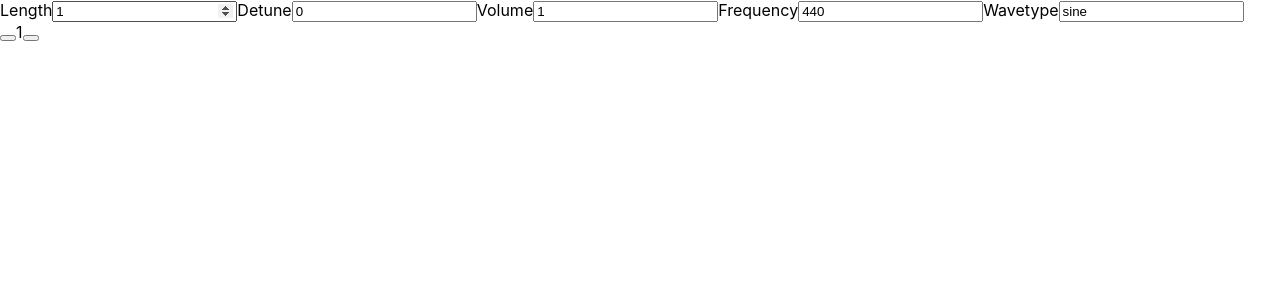
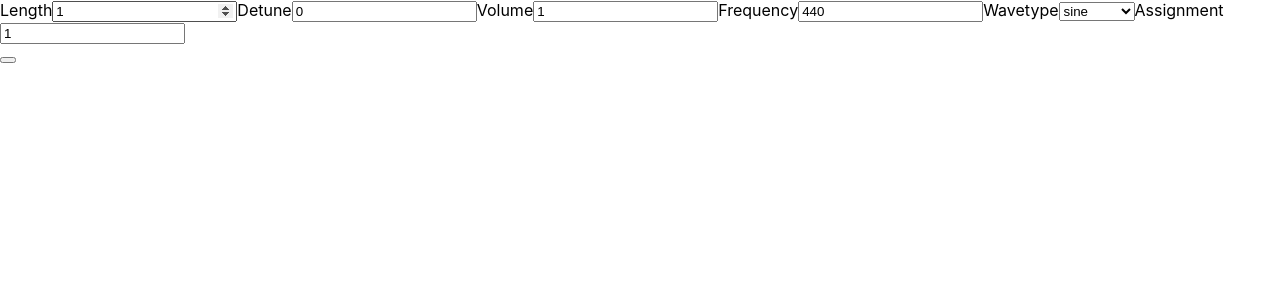
Before and after one commit to jeff-v/react-sampler-synthesizer, a React (Create React App) app: page / in a window 1280 px wide. Shown: the top 300 px of the page. Built offline with nearby package versions, Linux system fonts and the light colour scheme.

Commit message:
getting there slowly but surely

```diff
--- a/package.json
+++ b/package.json
@@ -46,7 +46,6 @@
     "eslint": "^5.16.0",
     "eslint-config-airbnb": "^17.1.1",
     "eslint-plugin-import": "^2.18.2",
-    "eslint-plugin-jsx-a11y": "^6.2.3",
     "eslint-plugin-react": "^7.14.3",
     "redux-devtools-extension": "^2.13.8"
   }
--- a/src/components/create-sample/create-sample.tsx
+++ b/src/components/create-sample/create-sample.tsx
@@ -1,113 +1,55 @@
-import React, { ChangeEvent, useEffect } from 'react'
-import { useSelector, shallowEqual, useDispatch } from 'react-redux'
-import { createSample } from '../../lib/create-sample'
-import { AppState } from '../../types/app-types'
-import { changeGain } from '../../state/actions/app-actions'
-import {
-  changeLength,
-  changeDetune,
-  changeFrequency,
-  changeVolume,
-  changeType
-} from '../../state/actions/sample-actions'
-import { addSample, removeSample } from '../../state/actions/layout-actions'
+import React, { ChangeEvent, useState } from 'react'
+import { useDispatch } from 'react-redux'
+import { SampleParams, SampleController } from '../../types/sample-types'
+import { addSample } from '../../state/actions/layout-actions'
 
 const CreateSample = () => {
   const dispatch = useDispatch()
-  const { length, detune, frequency, volume, type } = useSelector(
-    (state: AppState) => state.sample,
-    shallowEqual
+  const [length, setLength] = useState<SampleParams['length']>(1)
+  const [detune, setDetune] = useState<SampleParams['detune']>(0)
+  const [frequency, setFrequency] = useState<SampleParams['frequency']>(440)
+  const [volume, setVolume] = useState<SampleParams['volume']>(1)
+  const [type, setType] = useState<SampleParams['type']>('sine')
+  const [assignment, setAssignment] = useState<SampleController['assignment']>(
+    1
   )
-  const assignment = useSelector((state: AppState) => state.layout.allSamples)
-    .length
-  const { audioContext, gainNode } = useSelector((state: AppState) => state.app)
 
   function handleLengthChange(event: ChangeEvent<HTMLInputElement>) {
-    dispatch(
-      changeLength({
-        type: 'CHANGE_LENGTH',
-        result: Number(event.currentTarget.value)
-      })
-    )
+    setLength(Number(event.currentTarget.value))
   }
 
   function handleDetuneChange(event: ChangeEvent<HTMLInputElement>) {
-    dispatch(
-      changeDetune({
-        type: 'CHANGE_DETUNE',
-        result: Number(event.currentTarget.value)
-      })
-    )
+    setDetune(Number(event.currentTarget.value))
   }
 
   function handleFrequencyChange(event: ChangeEvent<HTMLInputElement>) {
-    dispatch(
-      changeFrequency({
-        type: 'CHANGE_FREQUENCY',
-        result: Number(event.currentTarget.value)
-      })
-    )
+    setFrequency(Number(event.currentTarget.value))
   }
 
   function handleVolumeChange(event: ChangeEvent<HTMLInputElement>) {
-    dispatch(
-      changeVolume({
-        type: 'CHANGE_VOLUME',
-        result: Number(event.currentTarget.value)
-      })
-    )
+    setVolume(Number(event.currentTarget.value))
   }
 
-  function handleWavetypeChange(event: ChangeEvent<HTMLInputElement>) {
-    dispatch(
-      changeType({ type: 'CHANGE_TYPE', result: event.currentTarget.value })
-    )
+  function handleWavetypeChange(event: ChangeEvent<HTMLSelectElement>) {
+    setType(event.currentTarget.value as SampleParams['type'])
   }
 
-  function createOscillator() {
-    const oscillator = new OscillatorNode(audioContext, {
-      type,
-      detune,
-      frequency
-    })
-    oscillator.connect(gainNode)
-    gainNode.gain.value = volume
-    dispatch(changeGain({ type: 'CHANGE_GAIN', result: gainNode }))
-    return oscillator
+  function handleAssignment(event: ChangeEvent<HTMLInputElement>) {
+    setAssignment(Number(event.currentTarget.value))
   }
 
-  function returnSample(oscillator: OscillatorNode) {
-    return createSample({
-      oscillator,
-      play: () => (
-        oscillator.start(0), setTimeout(() => oscillator.stop, length * 1000)
-      ),
-      volume,
-      assignment
-    })
-  }
-
-  useEffect(() => {
-    dispatch(
-      removeSample({
-        type: 'REMOVE_SAMPLE',
-        result: returnSample(createOscillator())
-      })
-    )
+  function handleSubmit() {
     dispatch(
       addSample({
         type: 'ADD_SAMPLE',
-        result: returnSample(createOscillator())
-      })
-    )
-  }, [])
-
-  function handleSubmit() {
-    const newSample = returnSample(createOscillator())
-    dispatch(
-      addSample({
-        type: 'ADD_SAMPLE',
-        result: newSample
+        result: {
+          assignment,
+          length,
+          detune,
+          frequency,
+          type,
+          volume
+        }
       })
     )
   }
@@ -153,12 +95,16 @@ const CreateSample = () => {
         </label>
         <label>
           Wavetype
-          <input
-            type="text"
-            name="wavetype"
-            value={type}
-            onChange={handleWavetypeChange}
-          />
+          <select value={type} onChange={handleWavetypeChange}>
+            <option value="sine"> sine </option>
+            <option value="square"> square </option>
+            <option value="sawtooth"> sawtooth </option>
+            <option value="triangle"> triangle </option>
+          </select>
+        </label>
+        <label>
+          Assignment
+          <input value={assignment} onChange={handleAssignment} type="number" />
         </label>
       </form>
       <button type="submit" name="submit" onClick={handleSubmit} />
--- a/src/components/sampler-layout/sampler-layout.tsx
+++ b/src/components/sampler-layout/sampler-layout.tsx
@@ -1,48 +1,49 @@
 import React, { useState } from 'react'
 import { useSelector, shallowEqual } from 'react-redux'
 import { AppState } from '../../types/app-types'
-import { SampleController } from '../../types/sample-types'
+import { SampleController, SampleParams } from '../../types/sample-types'
+import { createSample } from '../../lib/create-sample'
 
 const SamplerLayout = () => {
-  const [oscillating, setOscillating] = useState(false)
   const [playing, setPlaying] = useState(false)
+  const [audioContext] = useState(new AudioContext())
   const allSamples = useSelector(
     (state: AppState) => state.layout.allSamples,
     shallowEqual
   )
 
-  const { audioContext } = useSelector((state: AppState) => state.app)
+  function newSample(actionResult: SampleParams) {
+    const { assignment, detune, frequency, length, type, volume } = actionResult
 
-  const { length } = useSelector((state: AppState) => state.sample)
+    const sampleOscillator = new OscillatorNode(audioContext, {
+      detune,
+      frequency,
+      type
+    })
 
-  function handleOscillator(sample: SampleController) {
-    sample.oscillator.start(0)
-    setOscillating(true)
+    const gainNode = audioContext.createGain()
+    sampleOscillator.connect(gainNode)
+    sampleOscillator.start(0)
+
+    return createSample({
+      oscillator: sampleOscillator,
+      play: () => {
+        gainNode.connect(audioContext.destination)
+        return setTimeout(() => gainNode.disconnect(0), length * 1000)
+      },
+      volume,
+      assignment
+    })
   }
 
-  function handlePlaying(sample: SampleController) {
-    if (!oscillating) {
-      handleOscillator(sample)
-    }
-    if (!playing) {
-      setPlaying(true)
-      sample.oscillator.connect(audioContext.destination)
-      setTimeout(() => {
-        if (playing) {
-          sample.oscillator.disconnect(audioContext.destination)
-          setPlaying(false)
-        }
-      }, length * 1000)
-    } else {
-      sample.oscillator.disconnect(audioContext.destination)
-      setPlaying(false)
-    }
-  }
+  const sampleControllers = allSamples.map(sampleParams =>
+    newSample(sampleParams)
+  )
 
-  const sampleLayout = allSamples.map((sample, index) => (
+  const sampleLayout = sampleControllers.map((sample, index) => (
     <span>
       {index + 1}
-      <button type="button" onClick={() => handlePlaying(sample)} />
+      <button type="button" onClick={() => sample.play()} />
     </span>
   ))
   return <>{sampleLayout}</>
--- a/src/lib/create-sample.ts
+++ b/src/lib/create-sample.ts
@@ -1,8 +1,8 @@
 import { SampleController } from '../types/sample-types'
 
 export const createSample = ({
-  oscillator = new AudioContext().createOscillator(),
-  play = () => setTimeout(() => {}, 1),
+  oscillator,
+  play,
   volume,
   assignment
 }: SampleController) => ({
--- a/src/state/actions/layout-actions.ts
+++ b/src/state/actions/layout-actions.ts
@@ -4,6 +4,7 @@ export const ALL_SAMPLES = 'ALL_SAMPLES'
 export const ADD_SAMPLE = 'ADD_SAMPLE'
 export const REMOVE_SAMPLE = 'REMOVE_SAMPLE'
 export const CREATE_NEW_SAMPLE = 'CHANGE_NEW_SAMPLE'
+export const EDIT_SAMPLE = 'EDIT_SAMPLE'
 
 export function allSamples(layoutAction: LayoutAction) {
   return {
@@ -32,3 +33,10 @@ export function createNewSample(layoutAction: LayoutAction) {
     result: layoutAction.result
   }
 }
+
+export function editSample(layoutAction: LayoutAction) {
+  return {
+    type: EDIT_SAMPLE,
+    result: layoutAction.result
+  }
+}
--- a/src/state/reducers/layout-reducer.ts
+++ b/src/state/reducers/layout-reducer.ts
@@ -2,22 +2,13 @@ import {
   ALL_SAMPLES,
   ADD_SAMPLE,
   REMOVE_SAMPLE,
-  CREATE_NEW_SAMPLE
+  CREATE_NEW_SAMPLE,
+  EDIT_SAMPLE
 } from '../actions/layout-actions'
 import { LayoutParams, LayoutAction } from '../../types/layout-types'
-import { createSample } from '../../lib/create-sample'
-
-const oscillator = new AudioContext().createOscillator()
-
-const initialSampleController = createSample({
-  oscillator,
-  play: () => setTimeout(() => oscillator.stop, 1000),
-  volume: 1,
-  assignment: 1
-})
 
 const initialLayoutState: LayoutParams = {
-  allSamples: [initialSampleController]
+  allSamples: []
 }
 
 export default function layoutReducer(
@@ -39,6 +30,10 @@ export default function layoutReducer(
       })
     case CREATE_NEW_SAMPLE:
       return Object.assign({}, state, {})
+    case EDIT_SAMPLE:
+      return Object.assign({}, state, {
+        allSamples: state.allSamples[action.result.assignment] = action.result
+      })
     default:
       return state
   }
--- a/src/state/reducers/sample-reducer.ts
+++ b/src/state/reducers/sample-reducer.ts
@@ -8,12 +8,13 @@ import {
 import { SampleParams, SampleAction } from '../../types/sample-types'
 
 const initialSampleState: SampleParams = {
+  assignment: 1,
+  detune: 0,
+  frequency: 440,
   length: 1,
   source: '',
-  detune: 0,
-  frequency: 440,
-  volume: 1,
-  type: 'sine'
+  type: 'sine',
+  volume: 1
 }
 
 export default function sampleReducer(
--- a/src/types/app-types.ts
+++ b/src/types/app-types.ts
@@ -1,8 +1,8 @@
-import { SampleController, SampleParams } from './sample-types'
+import { SampleParams } from './sample-types'
 
 export interface AppState {
   layout: {
-    allSamples: SampleController[]
+    allSamples: SampleParams[]
   }
   sample: SampleParams
   app: {
--- a/src/types/layout-types.ts
+++ b/src/types/layout-types.ts
@@ -1,10 +1,10 @@
-import { SampleController } from './sample-types'
+import { SampleParams } from './sample-types'
 
 export interface LayoutParams {
-  allSamples: SampleController[]
+  allSamples: SampleParams[]
 }
 
 export interface LayoutAction {
   type: string
-  result: SampleController
+  result: SampleParams
 }
--- a/src/types/sample-types.ts
+++ b/src/types/sample-types.ts
@@ -5,11 +5,12 @@ export interface SampleParams extends OscillatorOptions {
   source?: string
   type: 'sine' | 'square' | 'sawtooth' | 'triangle' | 'custom'
   volume: number
+  assignment: number
 }
 
 export interface SampleController {
   oscillator: OscillatorNode
-  play: () => NodeJS.Timeout
+  play: () => void
   volume: number
   assignment: number
 }
--- a/tsconfig.json
+++ b/tsconfig.json
@@ -4,7 +4,6 @@
     "esModuleInterop": true,
     "outDir": "./dist/",
     "sourceMap": true,
-    "noUnusedLocals": true,
     "suppressImplicitAnyIndexErrors": true,
     "noErrorTruncation": true,
     "module": "esnext",
```
Also changed, not shown: 2 other files (tests, documents, lock files or other folders).
